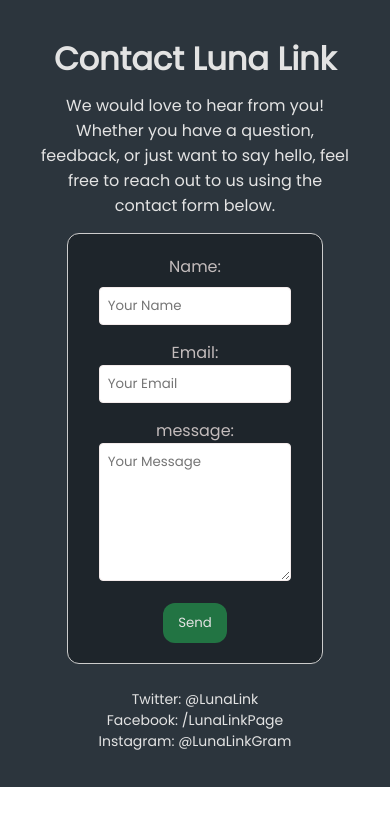
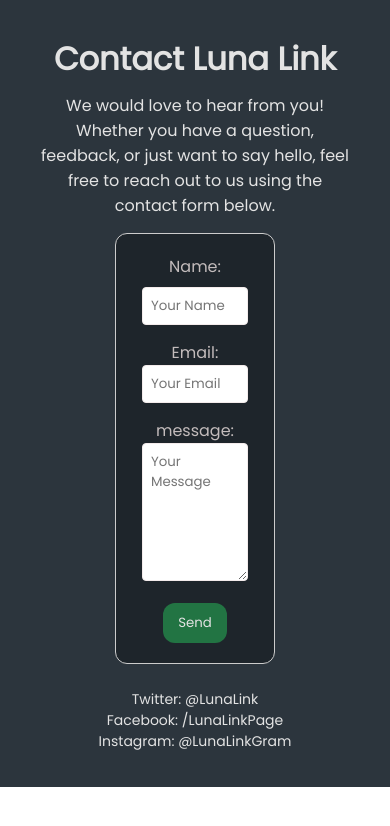
Before and after one commit to AdrianKnudsen/Luna-Link, a React (Vite) app: page /Contact in a window 390 px wide. Shown: the top 826 px of the page. Built offline with nearby package versions, Linux system fonts and the light colour scheme.

Commit message:
Updated css contact

```diff
--- a/src/Pages/ContactPage.module.css
+++ b/src/Pages/ContactPage.module.css
@@ -17,8 +17,8 @@
     border-radius: 12px;
     background-color: #1e252b;
     color: #c3bcbc;
-    margin-left: 10%;
-    margin-right: 10%;
+    margin-left: 25%;
+    margin-right: 25%;
     margin-bottom: 25px;
     margin-top: 15px;
   }
```
